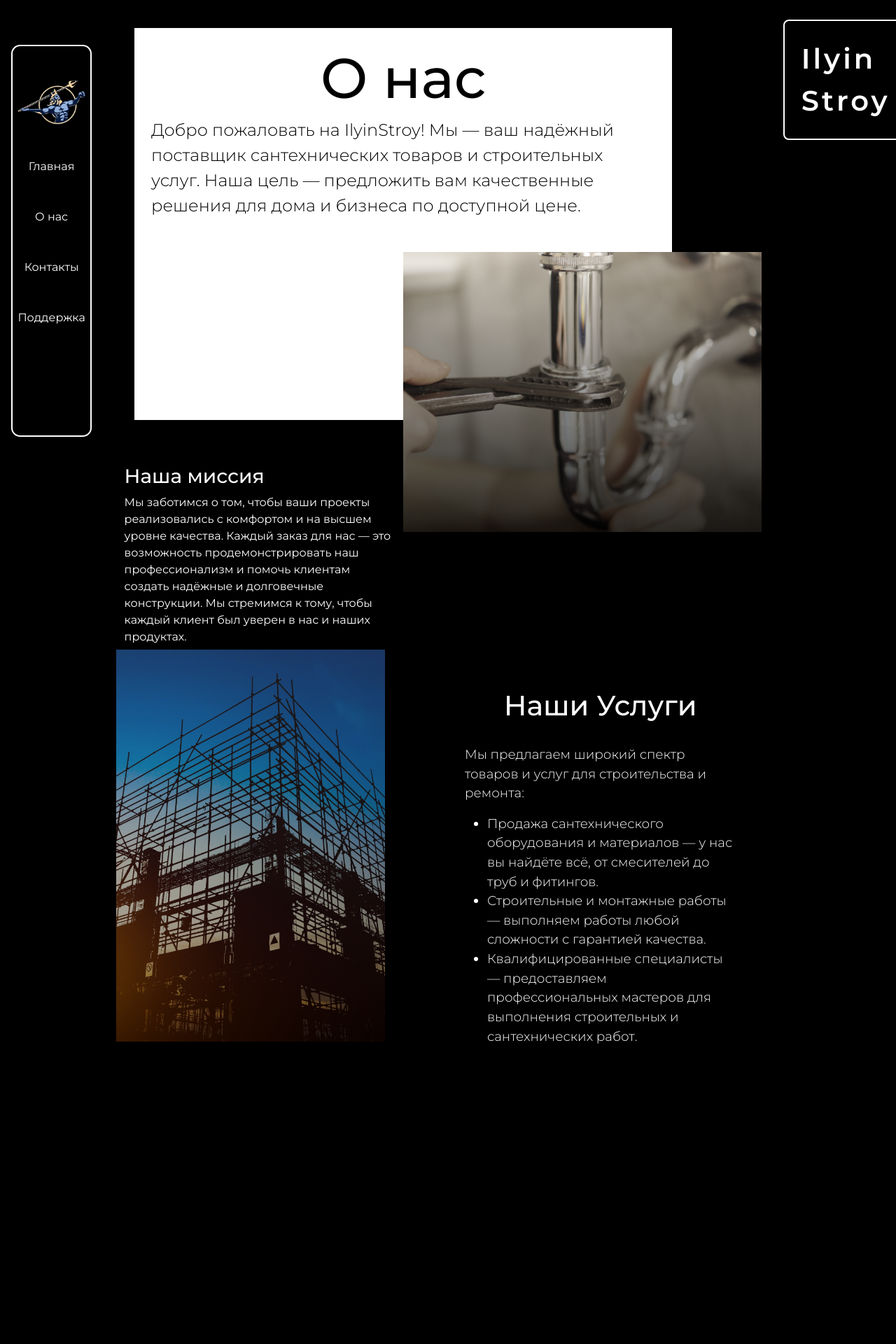
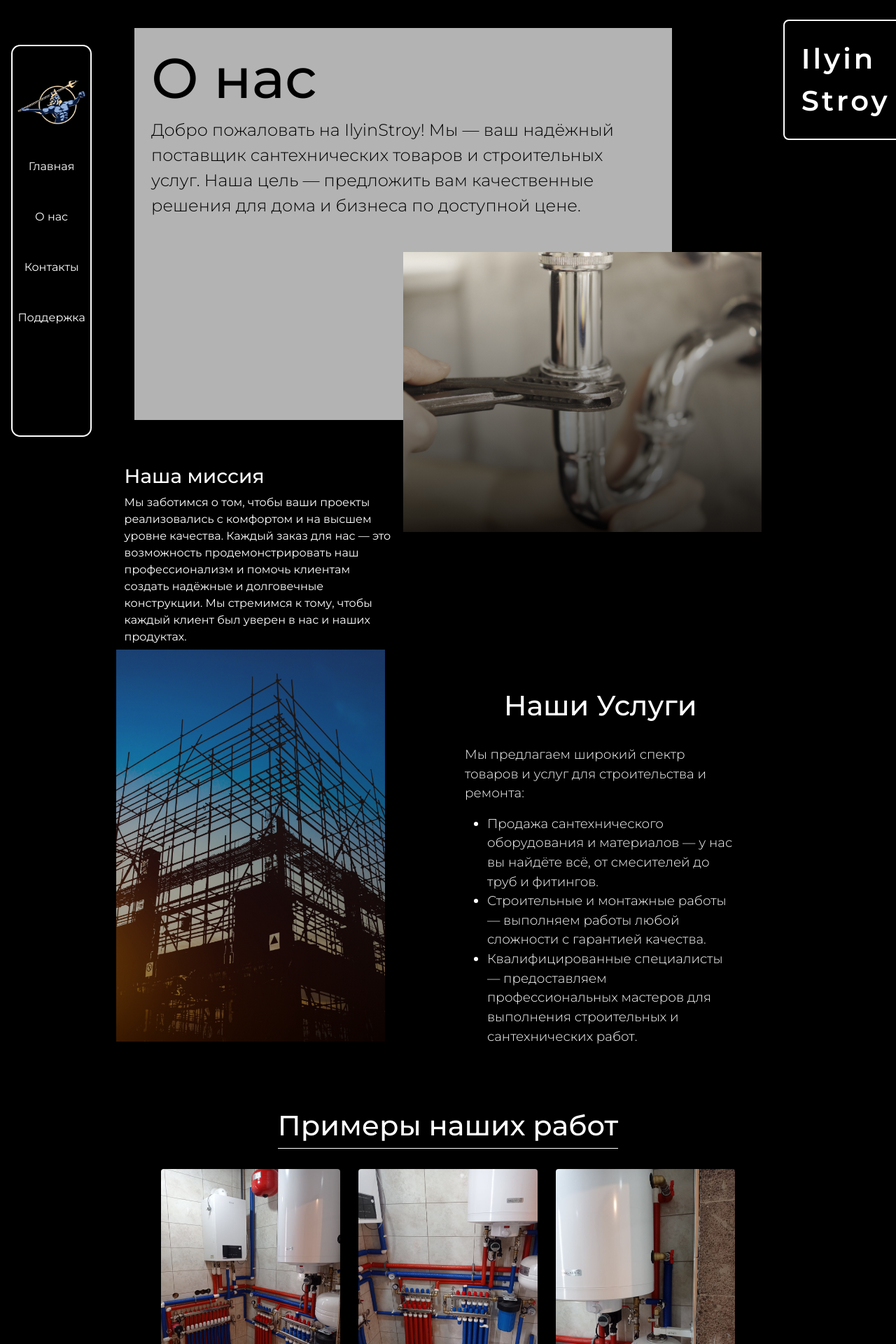
Before and after one commit to ASAFGracia/ilyin_stroy, a Django app: page /obout-us/ in a window 1280 px wide. Shown: the top 1920 px of the page at 70% size. Run offline with Django 5.2, Linux system fonts and the light colour scheme.

Commit message:
черновой вариант о нас

```diff
--- a/gen/base/static/base/css/styles.css
+++ b/gen/base/static/base/css/styles.css
@@ -673,13 +673,14 @@
 
 .onas-gen1 {
     position: relative;
-    height: 300vh;
+    height: 520vh;
 }
 
 .o-nas-gen {
     display: flex;
     height: 70vh;
     width: 60vw;
+    opacity: 0.7;
     margin-left: 15vw;
     flex-direction: column;
     background-color: #fff;
@@ -692,8 +693,9 @@
     color: #000;
     font-family: Montserrat, sans-serif;
     font-size: 10vh;
-    align-self: center;
+    align-items: center;
     font-weight: 500;
+    justify-content: center;
 }
 
 .o-nas-gen p {
@@ -772,3 +774,65 @@
     font-weight: 300;
     font-size: 2.3vh;
 }
+
+.primeri {
+    display: flex;
+    flex-direction: column;
+    margin-top: 195vh;
+    margin-left: 17vw;
+    position: absolute;
+    height: 60vh;
+    width: 66vw;
+}
+
+.primeri h3 {
+    font-family: Montserrat, sans-serif;
+    font-size: 5vh;
+    padding: 3vh 0 1vh 0;
+    margin-bottom: 2vh;
+    color: #fff;
+    font-weight: 500;
+    border-bottom: 1px solid #fff;
+    align-self: center;
+}
+
+.foto-primerov {
+    display: flex;
+    flex-wrap: wrap;
+    flex-direction: row;
+    height: 60vh;
+    width: 66vw;
+}
+
+.foto-primerov img {
+    height: 40vh;
+    border-radius: 0.5vh;
+    width: 20vw;
+    margin: 1vw;
+}
+
+.map {
+    width: 70vw;
+    height:80vh;
+    position: absolute;
+    margin-top: 435vh;
+    display: flex;
+    flex-direction: column;
+    margin-left: 15vw;
+    border-top: 1px solid #fff;
+}
+
+#map-google {
+    height: 60vh;
+    width: 70vw;
+}
+
+.map h3 {
+    color: #fff;
+    margin-bottom: 5vh;
+    align-self: center;
+    padding-top: 5vh;
+    font-family: Montserrat, sans-serif;
+    font-weight: 500;
+    font-size: 5vh;
+}
--- a/gen/base/templates/base/base.html
+++ b/gen/base/templates/base/base.html
@@ -46,7 +46,7 @@
                 </div>
                 <div class="div-znach">
                     <h3>Адрес</h3>
-                    <p>пр.Фунзе,д.20</p>
+                    <p>пр.Фунзе,д.55</p>
                 </div>
                 <div class="div-znach">
                     <h3>Электронная <br> почта</h3>
--- a/gen/base/templates/base/onas.html
+++ b/gen/base/templates/base/onas.html
@@ -42,5 +42,28 @@
                 для выполнения строительных и
                 сантехнических работ.</li></ul></p>
         </div>
+        <div class="primeri">
+            <h3>Примеры наших работ</h3>
+            <div class="foto-primerov">
+                <img src="/static/base/img/prim1.jpg" alt="">
+                <img src="/static/base/img/prim2.jpg" alt="">
+                <img src="/static/base/img/prim3.jpg" alt="">
+                <img src="/static/base/img/prim4.jpg" alt="">
+                <img src="/static/base/img/prim5.jpg" alt="">
+                <img src="/static/base/img/prim6.jpg" alt="">
+                <img src="/static/base/img/prim7.jpg" alt="">
+                <img src="/static/base/img/prim8.jpg" alt="">
+                <img src="/static/base/img/prim9.jpg" alt="">
+                <img src="/static/base/img/prim10.jpg" alt="">
+                <img src="/static/base/img/prim11.jpg" alt="">
+                <img src="/static/base/img/prim12.jpg" alt="">
+                <img src="/static/base/img/prim13.jpg" alt="">
+                <img src="/static/base/img/prim14.jpg" alt="">
+            </div>
+        </div>
+        <div class="map">
+            <h3>Найдите нас на картах!</h3>
+            <iframe id='map-google' src="https://www.google.com/maps/embed?pb=!1m18!1m12!1m3!1d179.33482446895073!2d30.232901903377652!3d55.193584197230265!2m3!1f0!2f0!3f0!3m2!1i1024!2i768!4f13.1!3m3!1m2!1s0x46c571530032420b%3A0x64e78f20ae4d8bfd!2z0L_RgNC-0YHQv9C10LrRgiDQpNGA0YPQvdC30LUgNTUsINCS0LjRgtC10LHRgdC6LCDQktC40YLQtdCx0YHQutCw0Y8g0L7QsdC70LDRgdGC0YwsINCR0LXQu9Cw0YDRg9GB0Yw!5e0!3m2!1sru!2snl!4v1730200331131!5m2!1sru!2snl" style="border: 1px solid #fff;" allowfullscreen="" loading="lazy" referrerpolicy="no-referrer-when-downgrade"></iframe>
+        </div>
     </div>
 {% endblock %}
```
Also changed, not shown: gen/base/static/base/img/prim1.jpg (added), gen/base/static/base/img/prim10.jpg (added), gen/base/static/base/img/prim11.jpg (added), gen/base/static/base/img/prim12.jpg (added), gen/base/static/base/img/prim13.jpg (added), gen/base/static/base/img/prim14.jpg (added), gen/base/static/base/img/prim2.jpg (added), gen/base/static/base/img/prim3.jpg (added), gen/base/static/base/img/prim4.jpg (added), gen/base/static/base/img/prim5.jpg (added), gen/base/static/base/img/prim6.jpg (added), gen/base/static/base/img/prim7.jpg (added), gen/base/static/base/img/prim8.jpg (added), gen/base/static/base/img/prim9.jpg (added).
